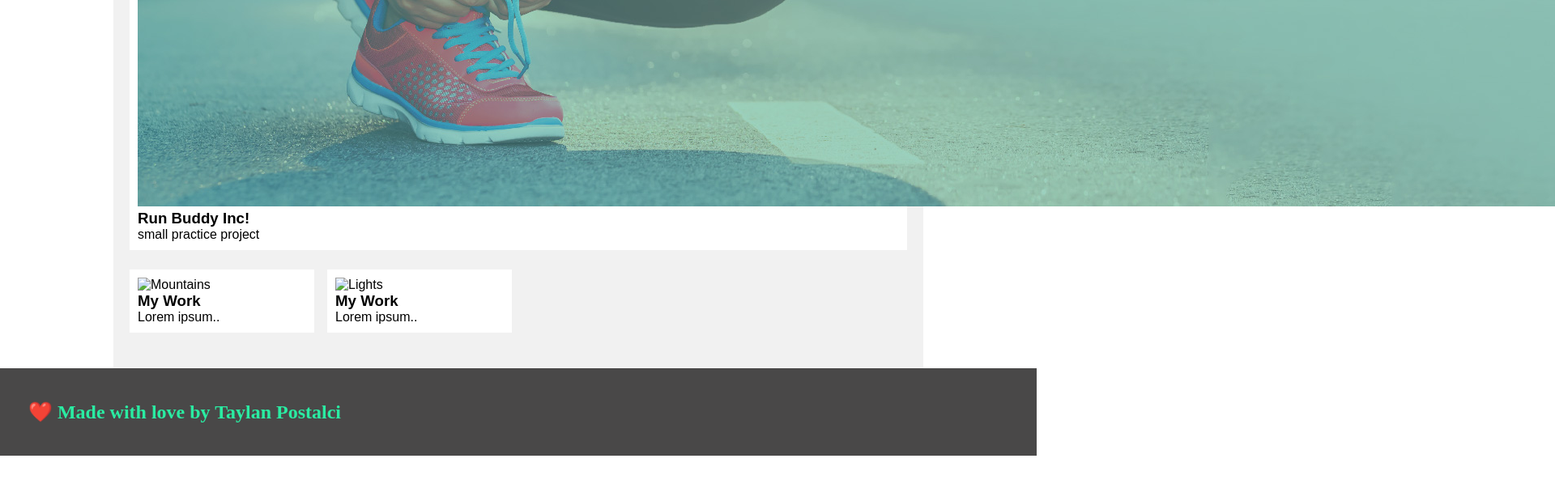
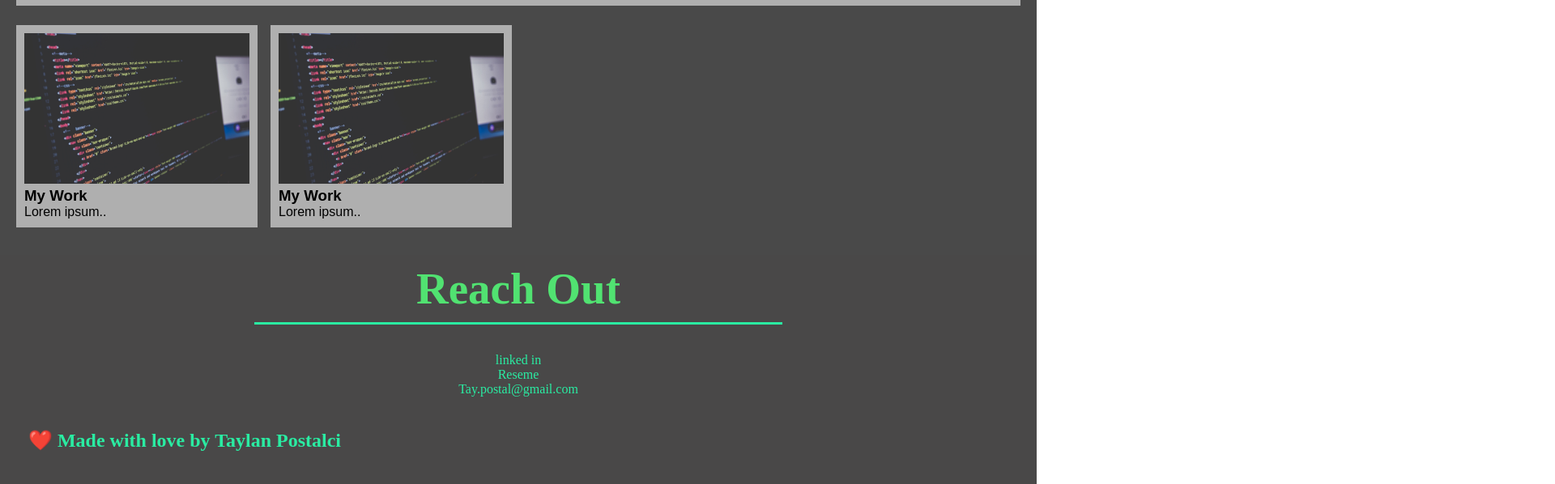
Before and after one commit to taylan-postalci/my-website, a plain HTML site: page index.html in a window 1280 px wide. Shown: the part 1162-1760 px from the top of the page at 81% size, 1920 px wide, since content can reach past the window. Before the commit the page ends 1725 px from the top, so only its background shows below. Drawn offline with Linux system fonts and the light colour scheme.

Commit message:
live push

```diff
--- a/assets/css/style.css
+++ b/assets/css/style.css
@@ -92,7 +92,7 @@ header a {
 /* projects styles */
 .section-title {
     font-size: 55px;
-    color: #024e76;
+    color: #51e271;
     margin-bottom: 35px;
     padding: 10px 200px 10px 200px;
     display: inline-block;
@@ -106,22 +106,24 @@ header a {
   }
 
   .main {
-    max-width: 1000px;
+    /* max-width: 1000px; */
     margin: auto;
-    background-color: #f1f1f1;
-   padding: 20px;
-   font-family: Arial;
+    background-color: #494949;
+    padding: 10px 20px 10px 20px;
+    font-family: Arial;
   }
 
 
   .row {
     margin: 8px -16px;
+
   }
 
   /* Add padding BETWEEN each column (if you want) */
   .row,
   .row > .column {
     padding: 8px;
+
   }
 
   /* Create four equal columns that floats next to each other */
@@ -139,6 +141,31 @@ header a {
 
   /* Content */
   .content {
-    background-color: white;
+    background-color:#afafaf;
     padding: 10px;
   }
+
+  .contact{
+    background-color: #494848;
+  }
+  .contact-info{
+    display:inline
+
+  }
+  .contact-info a{
+    text-decoration: none;
+    color: #2aeca2;
+  }
+  /* Responsive layout - makes a two column-layout instead of four columns */
+@media screen and (max-width: 900px) {
+  .column {
+    width: 50%;
+  }
+}
+
+/* Responsive layout - makes the two columns stack on top of each other instead of next to each other */
+@media screen and (max-width: 600px) {
+  .column {
+    width: 100%;
+  }
+}
--- a/index.html
+++ b/index.html
@@ -49,22 +49,26 @@
         </div>
     </section>
     <div class="main">
-        <div class="content">
-            <img src="/assets/images/hero-bg.jpeg" alt="herofrontpage"/>
+        <div id="projects" class="content">
+            <a href="https://taylan-postalci.github.io/Run-Buddy/">
+                <img src="assets/images/hero-bg.jpeg" alt="herofrontpage" style="width:100%;"/>
+            </a>
             <h3>Run Buddy Inc!</h3>
             <p>small practice project</p>
         </div>
         <div class="row">
           <div class="column">
             <div class="content">
-              <img src="mountains.jpg" alt="Mountains" style="width:100%">
+                <a href="">
+                    <img src="assets/images/codeing.jpeg" alt="Mountains" style="width:100%">
+                </a>
               <h3>My Work</h3>
               <p>Lorem ipsum..</p>
             </div>
           </div>
           <div class="column">
             <div class="content">
-              <img src="lights.jpg" alt="Lights" style="width:100%">
+              <img src="assets/images/codeing.jpeg" alt="Lights" style="width:100%">
               <h3>My Work</h3>
               <p>Lorem ipsum..</p>
             </div>
@@ -73,8 +77,21 @@
 
         <!-- END MAIN -->
     </div>
-    <section class="Contact">
-
+    <section id="contact" class="contact txt-center">
+        <h2 class="section-title">Reach Out</h2>
+        <div class="contact-info">
+            <ul>
+                <li>
+                    <a href="">linked in</a>
+                </li>
+                <li>
+                    <a href="">Reseme</a>
+                </li>
+                <li>
+                    <a href="">Tay.postal@gmail.com</a>
+                </li>
+            </ul>
+        </div>
     </section>
     <footer>
         <h2>
```
Also changed, not shown: 2 other files.
